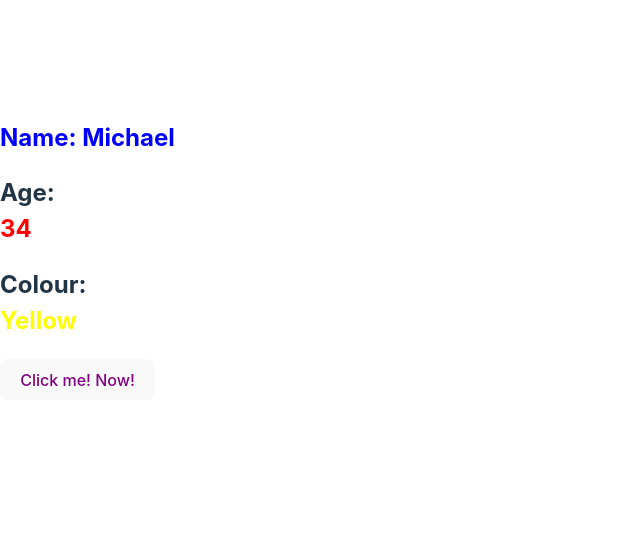
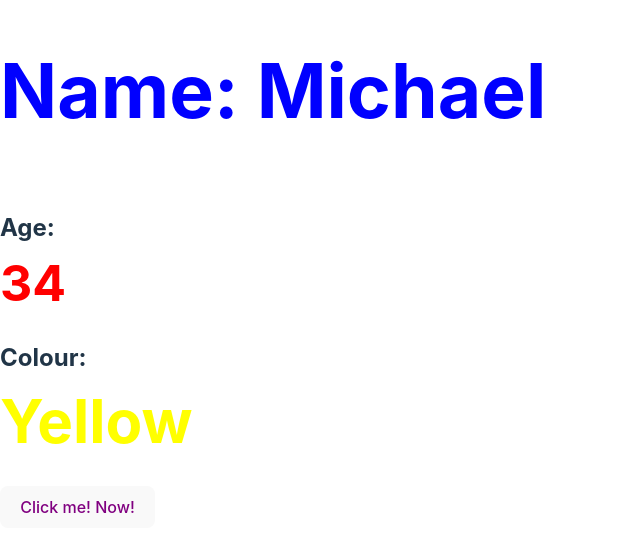
Before and after one commit to mlemoine28/whatgame2play2, a React (Vite) app: page / in a window 1280 px wide. Shown: the part 150-702 px from the top of the page, without its empty margins (0-640 px from the left). Built offline with nearby package versions, Linux system fonts and the light colour scheme.

Commit message:
added style changes to person

```diff
--- a/src/Components/Person/Person.jsx
+++ b/src/Components/Person/Person.jsx
@@ -4,11 +4,11 @@ import Text from "../Text/Text";
 function Person({ name, age, colour}) {
  return (
      <div>
-        <Text fontWeight="bold" color="blue">
+        <Text fontWeight="bold" color="blue" size="50px">
             <h2>Name: {name}</h2>
         </Text>
-         <h2>Age: <Text color="red">{age}</Text></h2>
-         <h2>Colour: <Text color="yellow">{colour}</Text></h2>
+         <h2>Age: <Text color="red" fontWeight="bold" size="50px">{age}</Text></h2>
+         <h2>Colour: <Text color="yellow" fontWeight="bold" size="60px">{colour}</Text></h2>
      </div>
  );
 }
```
